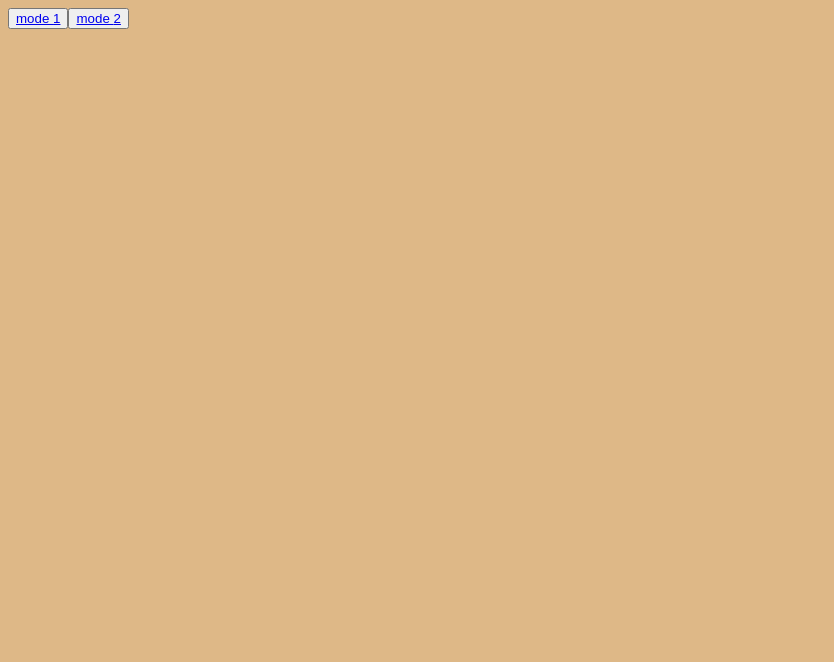
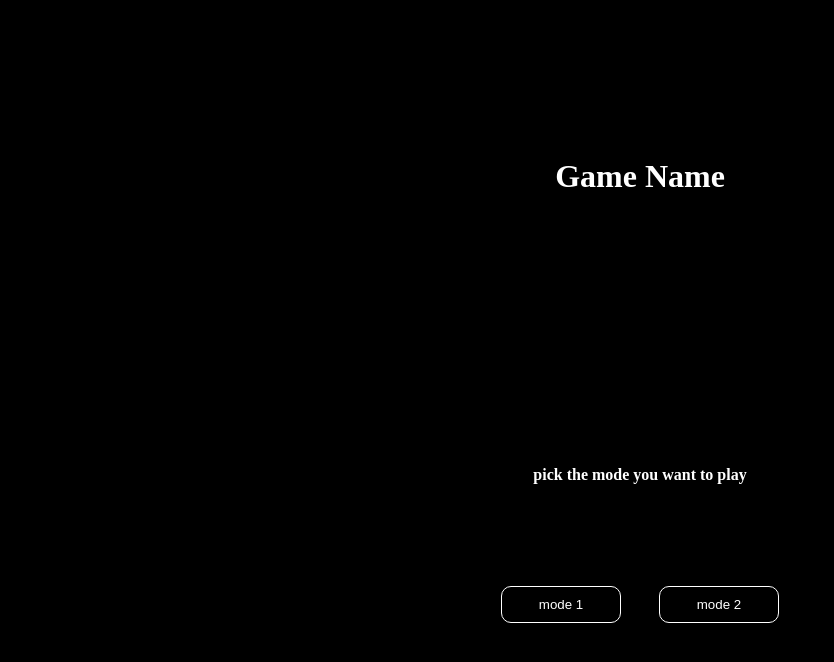
Before and after one commit to abdulrhmanm03/gird_game, a React (Vite) app in the folder client/: page / in a window 1280 px wide. Shown: the top 662 px of the page, without its empty margins (0-834 px from the left). Built offline with nearby package versions, Linux system fonts and the light colour scheme.

Commit message:
client: style the gome page and the game page when player is waiting

```diff
--- a/client/src/components/Grid.tsx
+++ b/client/src/components/Grid.tsx
@@ -1,5 +1,5 @@
 import { useEffect, useState } from "react";
-import styles from "./grid.module.css";
+import styles from "../styles/game.module.css";
 import Mode1Squer from "./Mode1Squer";
 import Mode2Squer from "./Mode2Squer";
 
--- a/client/src/components/Mode1Squer.tsx
+++ b/client/src/components/Mode1Squer.tsx
@@ -1,4 +1,4 @@
-import styles from "./grid.module.css";
+import styles from "../styles/game.module.css";
 
 interface Props {
   socket: WebSocket;
--- a/client/src/components/Mode2Squer.tsx
+++ b/client/src/components/Mode2Squer.tsx
@@ -1,5 +1,5 @@
 import { useEffect, useState } from "react";
-import styles from "./grid.module.css";
+import styles from "../styles/game.module.css";
 
 interface Props {
   socket: WebSocket;
--- a/client/src/components/ModeButton.tsx
+++ b/client/src/components/ModeButton.tsx
@@ -1,15 +1,21 @@
-import { Link } from "react-router-dom";
+import { useNavigate } from "react-router-dom";
+import styles from "../styles/home.module.css";
 
 interface Props {
   mode: number;
 }
 
 export default function ModeButton({ mode }: Props) {
+  const navigate = useNavigate();
+
   return (
-    <button>
-      <Link to="/game" state={mode}>
-        mode {mode}
-      </Link>
+    <button
+      className={styles.modeButton}
+      onClick={() => {
+        navigate("/game", { state: mode });
+      }}
+    >
+      mode {mode}
     </button>
   );
 }
--- a/client/src/index.css
+++ b/client/src/index.css
@@ -1,3 +1,4 @@
 :root {
-  background: burlywood;
+  color: white;
+  background: black;
 }
--- a/client/src/pages/GamePage.tsx
+++ b/client/src/pages/GamePage.tsx
@@ -1,7 +1,7 @@
 import { useEffect, useState } from "react";
-import Waiting from "../components/Waiting";
 import Grid from "../components/Grid";
 import { useLocation, useNavigate } from "react-router-dom";
+import styles from "../styles/game.module.css";
 
 export default function GamePage() {
   const navigate = useNavigate();
@@ -82,7 +82,9 @@ export default function GamePage() {
           )}
         </>
       ) : (
-        <Waiting />
+        <div className={styles.waitingcontainer}>
+          <h1>waiting for another player to join the room...</h1>
+        </div>
       )}
     </>
   );
--- a/client/src/pages/Home.tsx
+++ b/client/src/pages/Home.tsx
@@ -1,10 +1,15 @@
 import ModeButton from "../components/ModeButton";
+import styles from "../styles/home.module.css";
 
 export default function Home() {
   return (
-    <>
-      <ModeButton mode={1} />
-      <ModeButton mode={2} />
-    </>
+    <div className={styles.home}>
+      <h1 className={styles.gamename}>Game Name</h1>
+      <h4 className={styles.userprompet}>pick the mode you want to play</h4>
+      <div className={styles.buttonscontainer}>
+        <ModeButton mode={1} />
+        <ModeButton mode={2} />
+      </div>
+    </div>
   );
 }
--- a/client/src/components/grid.module.css
+++ b/client/src/styles/game.module.css
@@ -1,4 +1,4 @@
-div.grid {
+.grid {
   background: black;
   color: whitesmoke;
   display: grid;
@@ -11,12 +11,18 @@ div.grid {
   border-radius: 10px;
 }
 
-div.squer {
+.squer {
   padding: 20px;
   border: darkred solid 1px;
   height: 80px;
 }
 
-div.activesquer {
+.activesquer {
   background-color: darkred;
 }
+
+.waitingcontainer {
+  display: flex;
+  justify-content: center;
+  margin-top: 400px;
+}
--- /dev/null
+++ b/client/src/styles/home.module.css
@@ -0,0 +1,39 @@
+.home {
+  display: flex;
+  flex-direction: column;
+  align-items: center;
+}
+
+.gamename {
+  margin-top: 150px;
+}
+
+.userprompet {
+  margin-top: 250px;
+}
+
+.buttonscontainer {
+  margin-top: 80px;
+  display: flex;
+  flex-direction: row;
+  justify-content: center;
+  align-items: center;
+  width: 100%;
+  gap: 3%;
+}
+
+.modeButton {
+  color: white;
+  background-color: black;
+  border: 1px solid white;
+  border-radius: 10px;
+  padding: 10px 20px;
+  width: 20%;
+  min-width: 100px;
+  max-width: 120px;
+}
+.modeButton:hover {
+  cursor: pointer;
+  color: darkred;
+  border: 1px solid darkred;
+}
```
